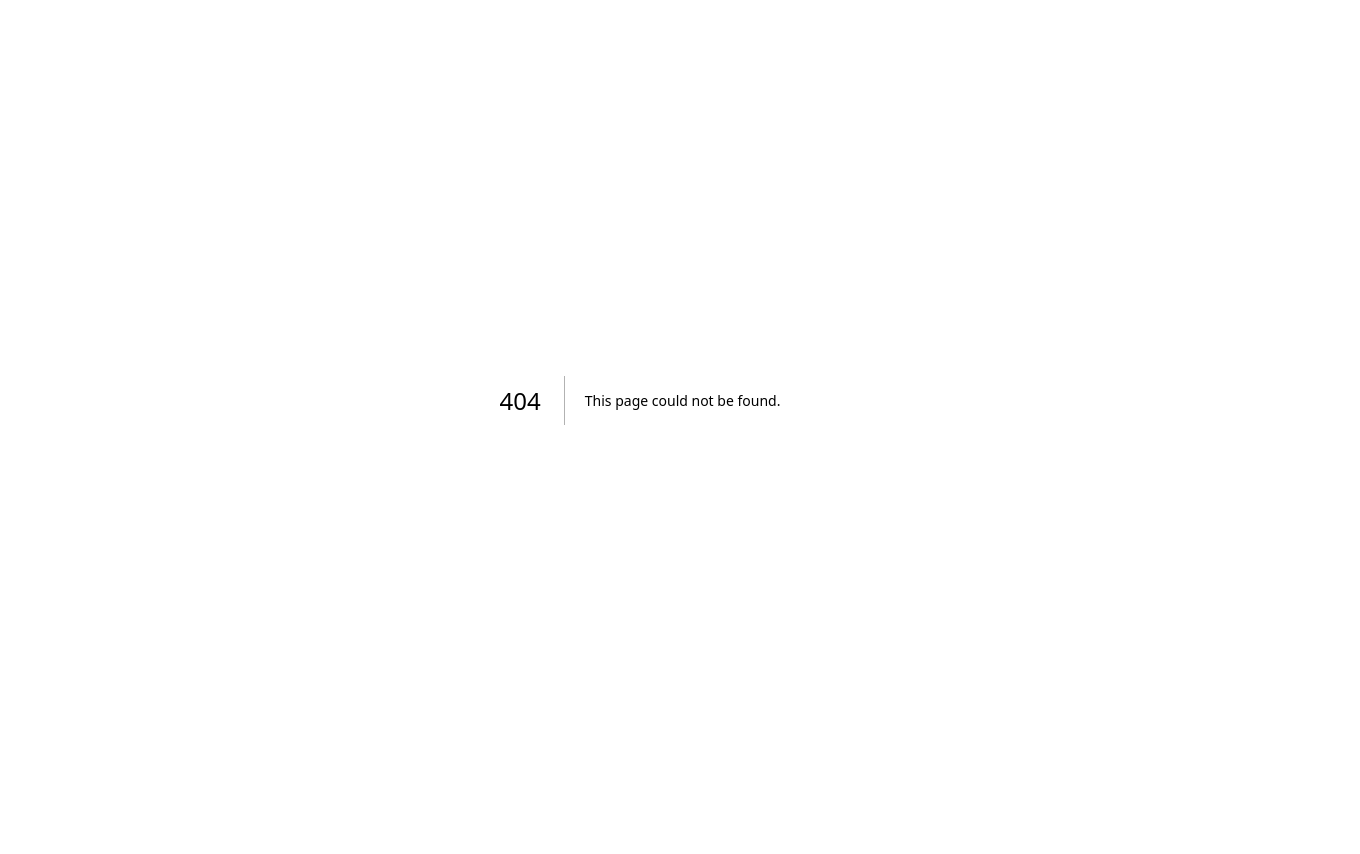
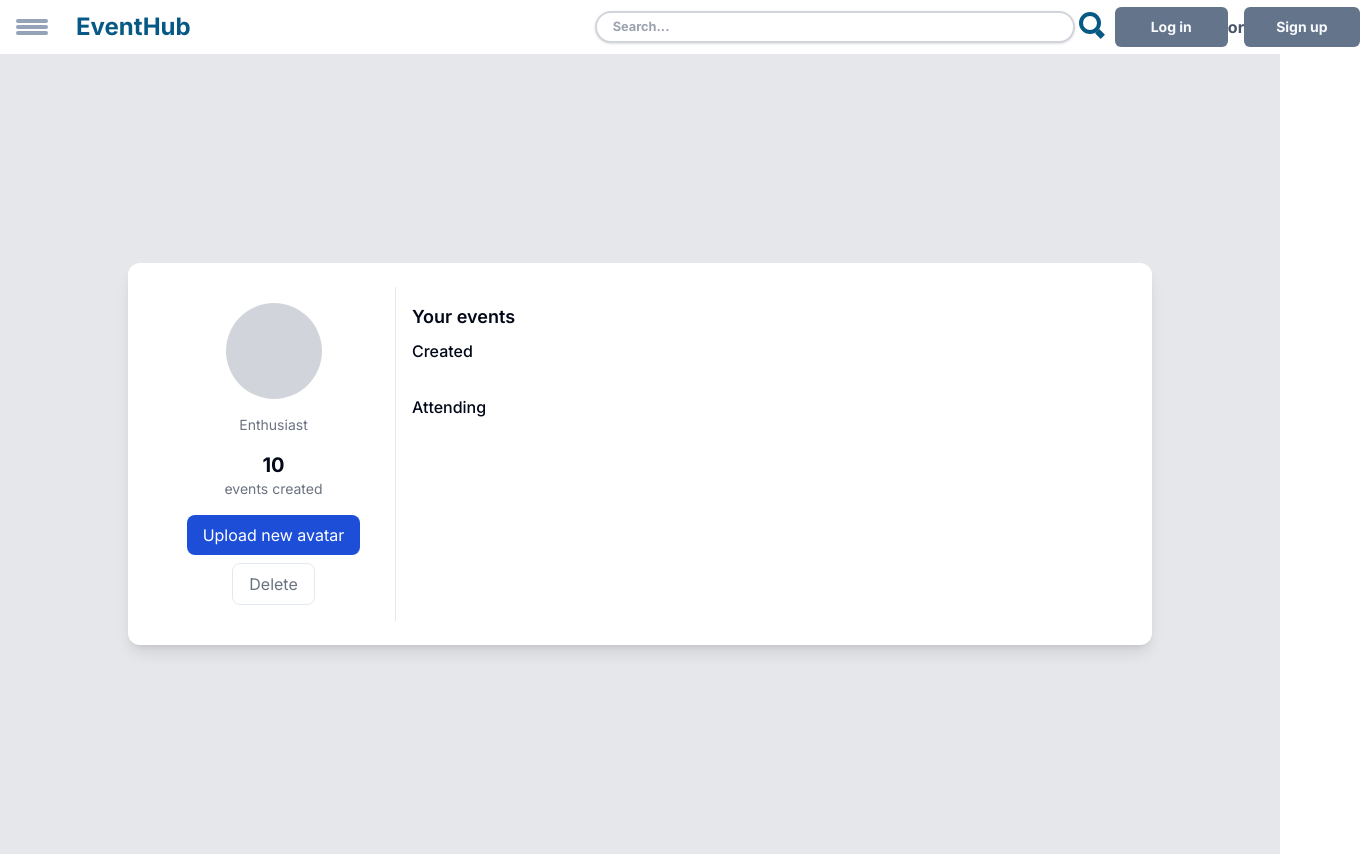
Before and after one commit to AAVezirova22/EventHub, a Next.js app: page /userProfile in a window 1280 px wide. Before the commit this address had no page. Shown: the whole page, 1360 px wide, since content can reach past the window. Before the commit the page ends 800 px from the top, so only its background shows below. Built offline with nearby package versions, Linux system fonts and the light colour scheme; no server answers.

Commit message:
Create basis of user profile page

```diff
--- a/app/login/page.tsx
+++ b/app/login/page.tsx
@@ -1,6 +1,6 @@
 "use client"
 
-import { useState } from "react"; // Import useState
+import { useState } from "react";
 import { zodResolver } from "@hookform/resolvers/zod"
 import { useForm } from "react-hook-form"
 import { z } from 'zod'
@@ -14,7 +14,7 @@ import {
   FormMessage,
 } from "@/components/ui/form"
 import { Input } from "@/components/ui/input"
-import { useRouter } from 'next/navigation'; // Import useRouter
+import { useRouter } from 'next/navigation';
 import { signIn } from "next-auth/react";
 
 
--- a/app/page.tsx
+++ b/app/page.tsx
@@ -1,4 +1,4 @@
-"use client"; // Mark this component as a Client Component
+"use client";
 
 import Navbar from "../components/ui/navigation-menu";
 import { useRouter } from 'next/navigation';
--- /dev/null
+++ b/app/userProfile/page.tsx
@@ -0,0 +1,56 @@
+"use client";
+
+import { useRouter } from "next/navigation";
+import { useSession } from "next-auth/react";
+import Navbar from "@/components/ui/navigation-menu";
+
+export default function UserProfile() {
+    const router = useRouter();
+    const {data:session} = useSession();
+    return(
+        <>
+            <Navbar />
+            <div className="min-h-screen bg-gray-200 flex justify-center items-center p-8">
+            <div className="bg-white shadow-lg rounded-xl w-full max-w-5xl flex p-6">
+
+        {/* left side */}
+        <aside className="w-1/4 border-r p-4 flex flex-col items-center">
+          <div className="w-24 h-24 bg-gray-300 rounded-full mb-4"></div>
+          <h2 className="text-lg font-semibold">{session?.user?.name}</h2>
+          <p className="text-gray-500 text-sm mb-4">Enthusiast</p>
+
+          <p className="text-xl font-bold">10</p>
+          <p className="text-gray-500 text-sm mb-4">events created</p>
+
+          <button className="bg-blue-700 text-white px-4 py-2 rounded-lg">Upload new avatar</button>
+          <button className="mt-2 text-gray-500 border px-4 py-2 rounded-lg">Delete</button>
+        </aside>
+
+        {/* Right Side - Events Section */}
+        <section className="w-3/4 p-4">
+          <h2 className="text-lg font-semibold mb-2">Your events</h2>
+
+          {/* Created Events */}
+          <div className="mb-6">
+            <h3 className="text-md font-medium mb-2">Created</h3>
+            <div className="flex items-center gap-2">
+
+            </div>
+          </div>
+
+          {/* Attending Events */}
+          <div>
+            <h3 className="text-md font-medium mb-2">Attending</h3>
+            <div className="flex items-center gap-2">
+
+            </div>
+          </div>
+        </section>
+
+      </div>
+    </div>
+
+        </>
+    )
+
+}
```
